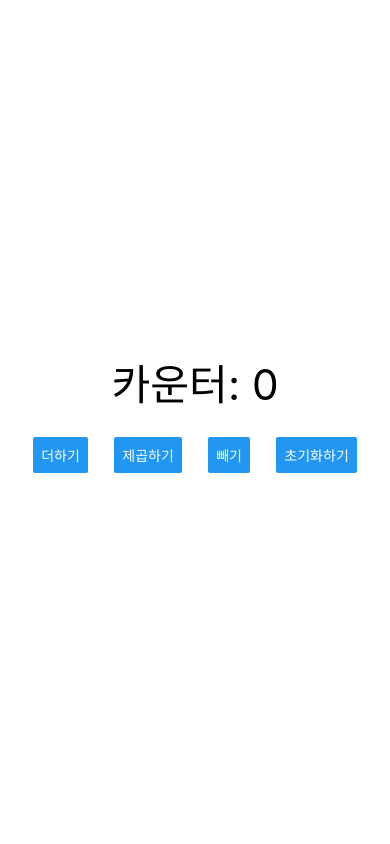
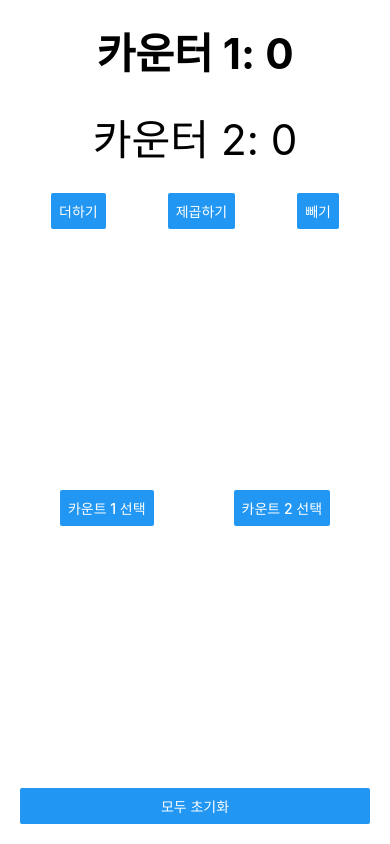
Before and after one commit to DAAC-A00/rn_tutorial_01, a React Native app: screen / in a window 390 px wide. Built offline with nearby package versions, Linux system fonts and the light colour scheme.

Commit message:
target하는 counter를 수정하는 기능 추가

```diff
--- a/src/App.tsx
+++ b/src/App.tsx
@@ -7,24 +7,48 @@ import ButtonGroup from './components/ButtonGroup'; // ButtonGroup 컴포넌트
 import styles from './styles'; // 스타일 임포트
 
 // 카운터의 상태와 액션 타입 정의
-type State = { count: number }; // 상태 타입 정의
+type State = {
+  count1: number; // 첫 번째 카운트
+  count2: number; // 두 번째 카운트
+  selectedCount: 'count1' | 'count2'; // 선택된 카운트
+};
+
 type Action =
   | { type: 'INCREMENT' } // 증가 액션
   | { type: 'DECREMENT' } // 감소 액션
   | { type: 'SQUARE' } // 제곱 액션
-  | { type: 'RESET' }; // 초기화 액션
+  | { type: 'RESET' } // 초기화 액션
+  | { type: 'TOGGLE_COUNT'; payload: 'count1' | 'count2' }; // 선택된 카운트 변경
 
 // 리듀서 함수 정의
 const countReducer = (state: State, action: Action): State => {
   switch (action.type) {
     case 'INCREMENT':
-      return { count: state.count + 1 }; // 카운터 증가
+      return {
+        ...state,
+        [state.selectedCount]: state[state.selectedCount] + 1, // 선택된 카운트 증가
+      };
     case 'DECREMENT':
-      return { count: state.count - 1 }; // 카운터 감소
+      return {
+        ...state,
+        [state.selectedCount]: state[state.selectedCount] - 1, // 선택된 카운트 감소
+      };
     case 'SQUARE':
-      return { count: state.count * state.count }; // 카운터 제곱
+      return {
+        ...state,
+        [state.selectedCount]: state[state.selectedCount] * state[state.selectedCount], // 선택된 카운트 제곱
+      };
     case 'RESET':
-      return { count: 0 }; // 카운터 초기화
+      return {
+        count1: 0,
+        count2: 0,
+        selectedCount: state.selectedCount, // 선택된 카운트 유지
+      }; // 두 카운트 초기화
+    case 'TOGGLE_COUNT':
+      return {
+        ...state,
+        selectedCount: action.payload, // 선택된 카운트 변경
+      };
     default:
       return state; // 기본 상태 반환
   }
@@ -32,16 +56,21 @@ const countReducer = (state: State, action: Action): State => {
 
 // App 컴포넌트 정의
 const App: React.FC = () => {
-  const [state, dispatch] = useReducer(countReducer, { count: 0 }); // useReducer 훅 사용
+  const [state, dispatch] = useReducer(countReducer, {
+    count1: 0,
+    count2: 0,
+    selectedCount: 'count1', // 기본적으로 count1 선택
+  });
 
   return (
     <View style={styles.container}>
-      <Counter countNum={state.count} />
+      <Counter count1={state.count1} count2={state.count2} selectedCount={state.selectedCount} />
       <ButtonGroup
         onIncrement={() => dispatch({ type: 'INCREMENT' })} // 증가 액션 디스패치
         onSquare={() => dispatch({ type: 'SQUARE' })} // 제곱 액션 디스패치
         onDecrement={() => dispatch({ type: 'DECREMENT' })} // 감소 액션 디스패치
         onReset={() => dispatch({ type: 'RESET' })} // 초기화 액션 디스패치
+        onToggleCount={(count) => dispatch({ type: 'TOGGLE_COUNT', payload: count })} // 선택된 카운트 변경
       />
     </View>
   );
--- a/src/components/ButtonGroup.tsx
+++ b/src/components/ButtonGroup.tsx
@@ -1,5 +1,4 @@
 // src/components/ButtonGroup.tsx
-
 import React from 'react'; // React 라이브러리 임포트
 import { View, Button, StyleSheet } from 'react-native'; // React Native의 컴포넌트 임포트
 
@@ -9,28 +8,54 @@ interface ButtonGroupProps {
   onSquare: () => void; // 제곱하기 버튼 클릭 시 호출되는 함수
   onDecrement: () => void; // 빼기 버튼 클릭 시 호출되는 함수
   onReset: () => void; // 초기화 버튼 클릭 시 호출되는 함수
-  onMultiply: () => void; // 곱하기 버튼 클릭 시 호출되는 함수 (추가)
+  onToggleCount: (targetCount: 'count1' | 'count2') => void; // 선택된 카운트 변경 함수
 }
 
 // ButtonGroup 컴포넌트 정의
-const ButtonGroup: React.FC<ButtonGroupProps> = ({ onIncrement, onSquare, onDecrement, onReset }) => {
+const ButtonGroup: React.FC<ButtonGroupProps> = ({
+  onIncrement,
+  onSquare,
+  onDecrement,
+  onReset,
+  onToggleCount,
+}) => {
   return (
-    <View style={styles.buttonContainer}>
-      <Button title="더하기" onPress={onIncrement} />
-      <Button title="제곱하기" onPress={onSquare} />
-      <Button title="빼기" onPress={onDecrement} />
-      <Button title="초기화하기" onPress={onReset} style={styles.resetButton} />
+    <View style={styles.container}>
+      <View style={styles.topButtons}>
+        <Button title="더하기" onPress={onIncrement} />
+        <Button title="제곱하기" onPress={onSquare} />
+        <Button title="빼기" onPress={onDecrement} />
+      </View>
+      <View style={styles.middleButtons}>
+        <Button title="카운트 1 선택" onPress={() => onToggleCount('count1')} />
+        <Button title="카운트 2 선택" onPress={() => onToggleCount('count2')} />
+      </View>
+      <View style={styles.bottomButton}>
+        <Button title="모두 초기화" onPress={onReset} />
+      </View>
     </View>
   );
 };
 
 // 스타일 정의
 const styles = StyleSheet.create({
-  buttonContainer: {
+  container: {
+    flex: 1, // 전체 공간을 사용
+    justifyContent: 'space-between', // 버튼 그룹 사이에 공간을 균등하게 배치
+    width: '100%',
+  },
+  topButtons: {
     flexDirection: 'row', // 버튼들을 가로 방향으로 배치
     justifyContent: 'space-around', // 버튼 간의 간격을 균등하게 배치
-    width: '100%', // 컨테이너 너비를 100%로 설정
     marginBottom: 20, // 아래쪽 여백 설정
+  },
+  middleButtons: {
+    flexDirection: 'row', // 버튼들을 가로 방향으로 배치
+    justifyContent: 'space-around', // 버튼 간의 간격을 균등하게 배치
+    marginVertical: 20, // 위아래 여백 설정
+  },
+  bottomButton: {
+    marginTop: 20, // 위쪽 여백 설정
   },
 });
 
--- a/src/components/Counter.tsx
+++ b/src/components/Counter.tsx
@@ -8,13 +8,22 @@ const { height } = Dimensions.get('window');
 
 // CounterProps 인터페이스 정의 - 카운터 값
 interface CounterProps {
-  countNum: number; // 카운터의 현재 값
+  count1: number; // 첫 번째 카운터 값
+  count2: number; // 두 번째 카운터 값
+  selectedCount: 'count1' | 'count2'; // 선택된 카운터
 }
 
 // Counter 컴포넌트 정의
-const Counter: React.FC<CounterProps> = ({ countNum }) => {
+const Counter: React.FC<CounterProps> = ({ count1, count2, selectedCount }) => {
   return (
-    <Text style={styles.counter}>카운터: {countNum}</Text>
+    <>
+      <Text style={selectedCount === 'count1' ? styles.boldCounter : styles.counter}>
+        카운터 1: {count1}
+      </Text>
+      <Text style={selectedCount === 'count2' ? styles.boldCounter : styles.counter}>
+        카운터 2: {count2}
+      </Text>
+    </>
   );
 };
 
@@ -24,6 +33,11 @@ const styles = StyleSheet.create({
     fontSize: height * 0.05, // 화면 높이에 비례하여 글자 크기 설정
     marginBottom: height * 0.03, // 아래쪽 여백 설정
   },
+  boldCounter: {
+    fontSize: height * 0.05, // 화면 높이에 비례하여 글자 크기 설정
+    marginBottom: height * 0.03, // 아래쪽 여백 설정
+    fontWeight: 'bold', // 볼드체로 설정
+  },
 });
 
 export default Counter; // Counter 컴포넌트를 외부로 내보냄
```
